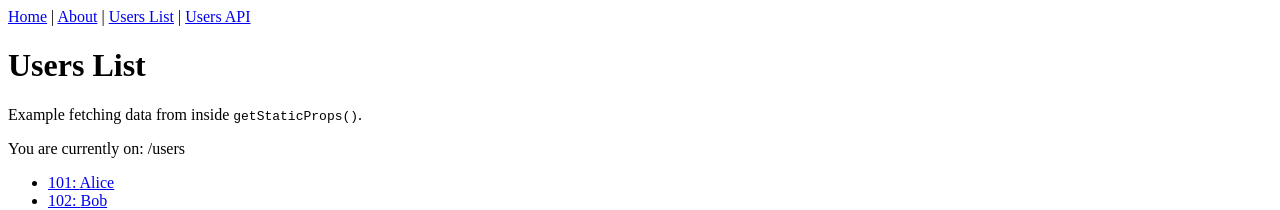
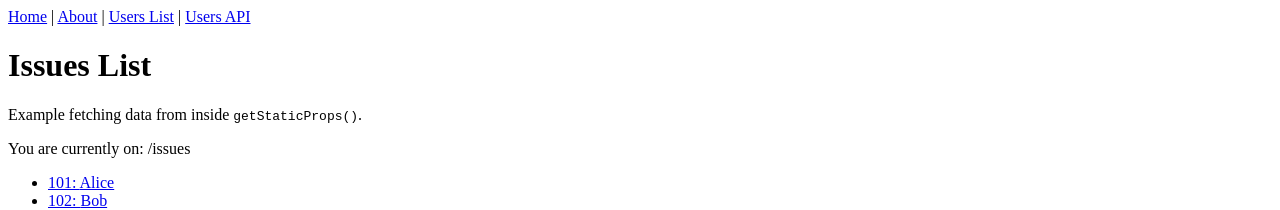
Before and after one commit to dvargas92495/floss, a Next.js app: page /users in a window 1280 px wide. Shown: the top 210 px of the page. Built offline with nearby package versions, Linux system fonts and the light colour scheme.

Commit message:
Fixing master action

```diff
--- a/pages/users/index.tsx
+++ b/pages/users/index.tsx
@@ -11,12 +11,12 @@ type Props = {
 }
 
 const WithStaticProps = ({ items }: Props) => (
-  <Layout title="Users List | Next.js + TypeScript Example">
-    <h1>Users List</h1>
+  <Layout title="Issues List | Floss">
+    <h1>Issues List</h1>
     <p>
       Example fetching data from inside <code>getStaticProps()</code>.
     </p>
-    <p>You are currently on: /users</p>
+    <p>You are currently on: /issues</p>
     <List items={items} />
     <p>
       <Link href="/">
@@ -27,9 +27,6 @@ const WithStaticProps = ({ items }: Props) => (
 )
 
 export const getStaticProps: GetStaticProps = async () => {
-  // Example for including static props in a Next.js function component page.
-  // Don't forget to include the respective types for any props passed into
-  // the component.
   const items: User[] = sampleUserData
   return { props: { items } }
 }
```
Also changed, not shown: pages/api/issues/index.ts (renamed from pages/api/users/index.ts).
